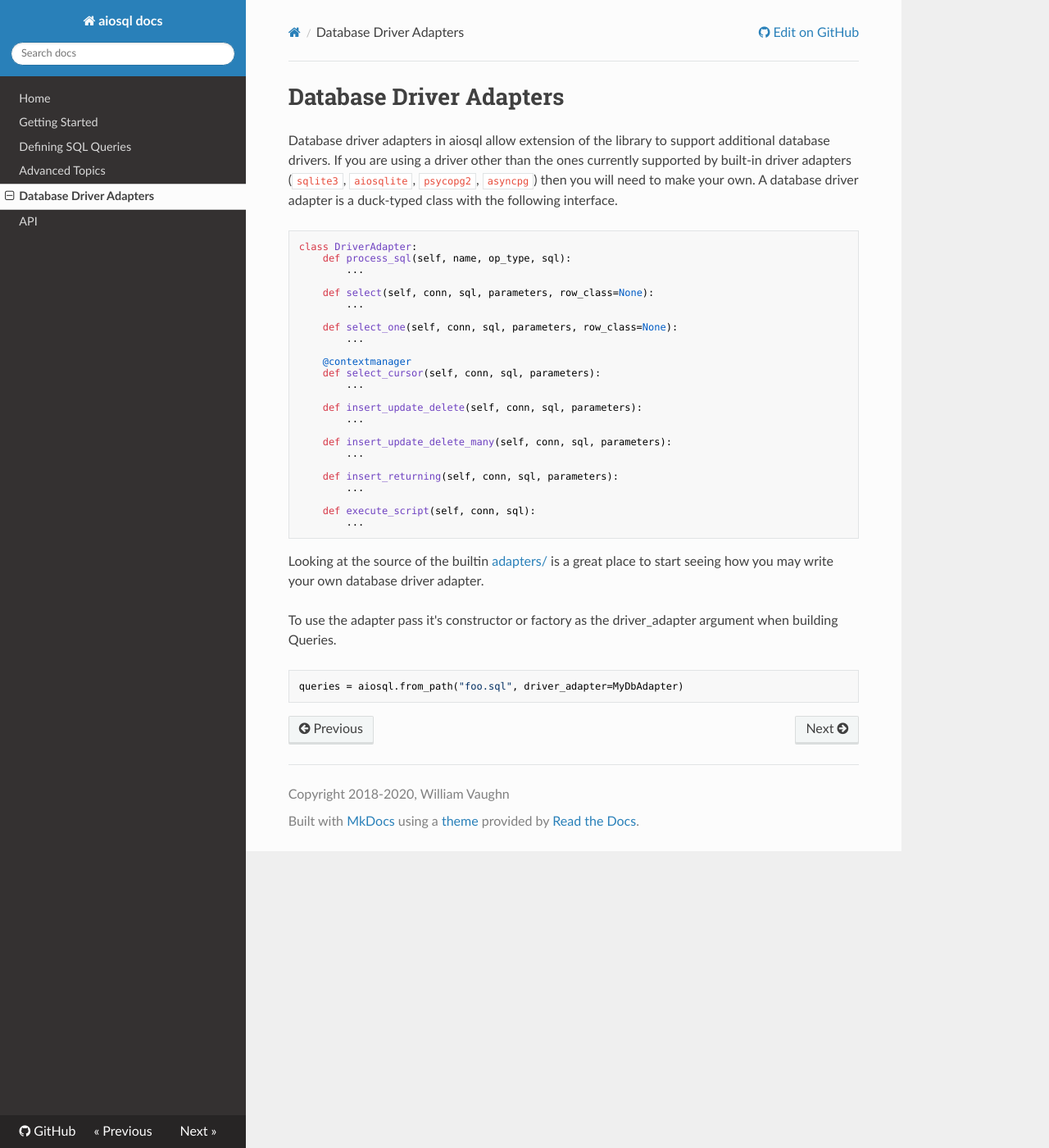
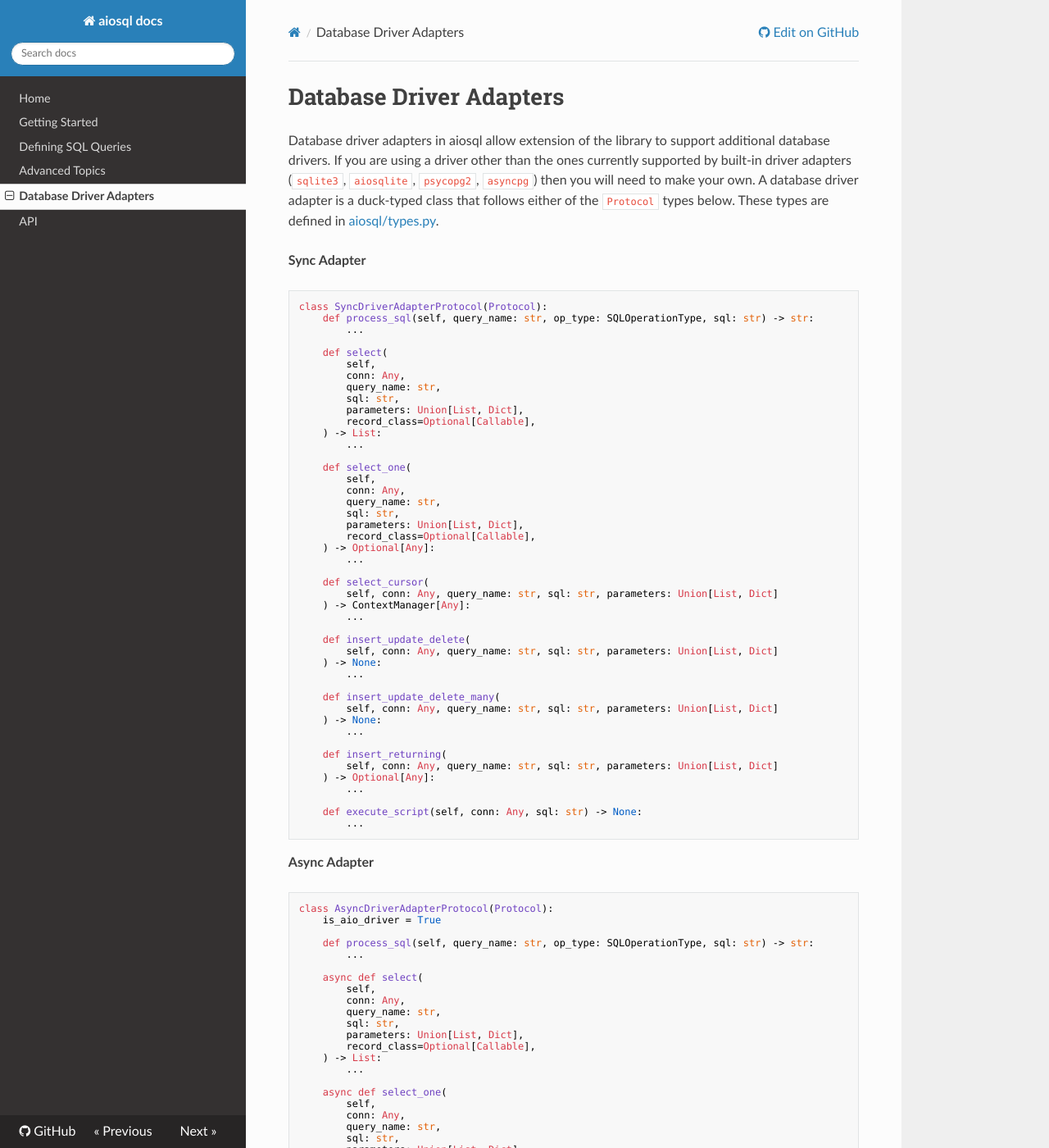
Before and after one commit to nackjicholson/aiosql, an MkDocs documentation site: the page built from docs/database-driver-adapters.md, in a window 1280 px wide and 1400 px high. Shown: the whole window at 82% size. Built offline with MkDocs 1.6.1, drawn with Linux system fonts in a browser that asks for light colours; nearby versions of some CDN libraries; some of the changed text lies outside the part shown.

Commit message:
add type checkable Protocol for db adapters

````diff
--- a/docs/database-driver-adapters.md
+++ b/docs/database-driver-adapters.md
@@ -1,39 +1,117 @@
 # Database Driver Adapters
 
-Database driver adapters in aiosql allow extension of the library to support additional database drivers. If you are using a driver other than the ones currently supported by built-in driver adapters (`sqlite3`, `aiosqlite`, `psycopg2`, `asyncpg`) then you will need to make your own. A database driver adapter is a duck-typed class with the following interface.
+Database driver adapters in aiosql allow extension of the library to support additional database drivers. If you are using a driver other than the ones currently supported by built-in driver adapters (`sqlite3`, `aiosqlite`, `psycopg2`, `asyncpg`) then you will need to make your own. A database driver adapter is a duck-typed class that follows either of the `Protocol` types below. These types are defined in [aiosql/types.py](https://github.com/nackjicholson/aiosql/blob/master/aiosql/types.py).
+
+**Sync Adapter**
 
 ```python
-class DriverAdapter:
-    def process_sql(self, name, op_type, sql):
+class SyncDriverAdapterProtocol(Protocol):
+    def process_sql(self, query_name: str, op_type: SQLOperationType, sql: str) -> str:
         ...
 
-    def select(self, conn, sql, parameters, row_class=None):
+    def select(
+        self,
+        conn: Any,
+        query_name: str,
+        sql: str,
+        parameters: Union[List, Dict],
+        record_class=Optional[Callable],
+    ) -> List:
         ...
 
-    def select_one(self, conn, sql, parameters, row_class=None):
+    def select_one(
+        self,
+        conn: Any,
+        query_name: str,
+        sql: str,
+        parameters: Union[List, Dict],
+        record_class=Optional[Callable],
+    ) -> Optional[Any]:
         ...
 
-    @contextmanager
-    def select_cursor(self, conn, sql, parameters):
+    def select_cursor(
+        self, conn: Any, query_name: str, sql: str, parameters: Union[List, Dict]
+    ) -> ContextManager[Any]:
         ...
 
-    def insert_update_delete(self, conn, sql, parameters):
+    def insert_update_delete(
+        self, conn: Any, query_name: str, sql: str, parameters: Union[List, Dict]
+    ) -> None:
         ...
 
-    def insert_update_delete_many(self, conn, sql, parameters):
+    def insert_update_delete_many(
+        self, conn: Any, query_name: str, sql: str, parameters: Union[List, Dict]
+    ) -> None:
         ...
 
-    def insert_returning(self, conn, sql, parameters):
+    def insert_returning(
+        self, conn: Any, query_name: str, sql: str, parameters: Union[List, Dict]
+    ) -> Optional[Any]:
         ...
 
-    def execute_script(self, conn, sql):
+    def execute_script(self, conn: Any, sql: str) -> None:
         ...
 ```
 
-Looking at the source of the builtin [adapters/](https://github.com/nackjicholson/aiosql/tree/master/aiosql/adapters) is a great place to start seeing how you may write your own database driver adapter.
+**Async Adapter**
+
+```python
+class AsyncDriverAdapterProtocol(Protocol):
+    is_aio_driver = True
+
+    def process_sql(self, query_name: str, op_type: SQLOperationType, sql: str) -> str:
+        ...
+
+    async def select(
+        self,
+        conn: Any,
+        query_name: str,
+        sql: str,
+        parameters: Union[List, Dict],
+        record_class=Optional[Callable],
+    ) -> List:
+        ...
+
+    async def select_one(
+        self,
+        conn: Any,
+        query_name: str,
+        sql: str,
+        parameters: Union[List, Dict],
+        record_class=Optional[Callable],
+    ) -> Optional[Any]:
+        ...
+
+    async def select_cursor(
+        self, conn: Any, query_name: str, sql: str, parameters: Union[List, Dict]
+    ) -> AsyncContextManager[Any]:
+        ...
+
+    async def insert_update_delete(
+        self, conn: Any, query_name: str, sql: str, parameters: Union[List, Dict]
+    ) -> None:
+        ...
+
+    async def insert_update_delete_many(
+        self, conn: Any, query_name: str, sql: str, parameters: Union[List, Dict]
+    ) -> None:
+        ...
+
+    async def insert_returning(
+        self, conn: Any, query_name: str, sql: str, parameters: Union[List, Dict]
+    ) -> Optional[Any]:
+        ...
+
+    async def execute_script(self, conn: Any, sql: str) -> None:
+        ...
+```
+
+There isn't much difference between these two protocols besides the `async def` syntax for the method definition. There is one more sneaky difference, the aiosql code expects async adapters to have a static class field `is_aio_driver = True` so it can tell when to use `await` for method returns. Looking at the source of the builtin [adapters/](https://github.com/nackjicholson/aiosql/tree/master/aiosql/adapters) is a great place to start seeing how you may write your own database driver adapter.
 
 To use the adapter pass it's constructor or factory as the driver_adapter argument when building Queries.
 
 ```python
 queries = aiosql.from_path("foo.sql", driver_adapter=MyDbAdapter)
 ```
+
+Please ask questions on [GitHub Issues](https://github.com/nackjicholson/aiosql/issues). If the community makes additional adapter add-ons I'll be sure to list them here.
--- a/pyproject.toml
+++ b/pyproject.toml
@@ -10,6 +10,7 @@ keywords = ["SQL", "asyncio", "PostgreSQL", "sqlite", "psycopg2"]
 
 [tool.poetry.dependencies]
 python = "^3.6"
+typing_extensions = "^3.7.4"
 
 [tool.poetry.dev-dependencies]
 black = "19.10b0"
````
Also changed, not shown: 6 other files.
